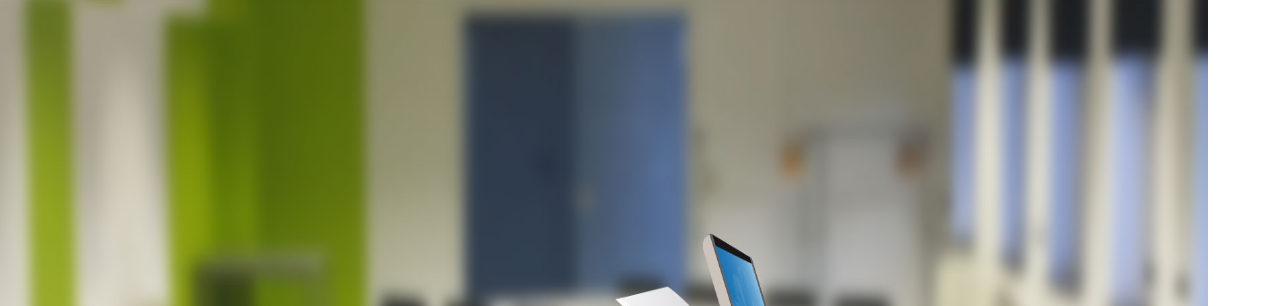
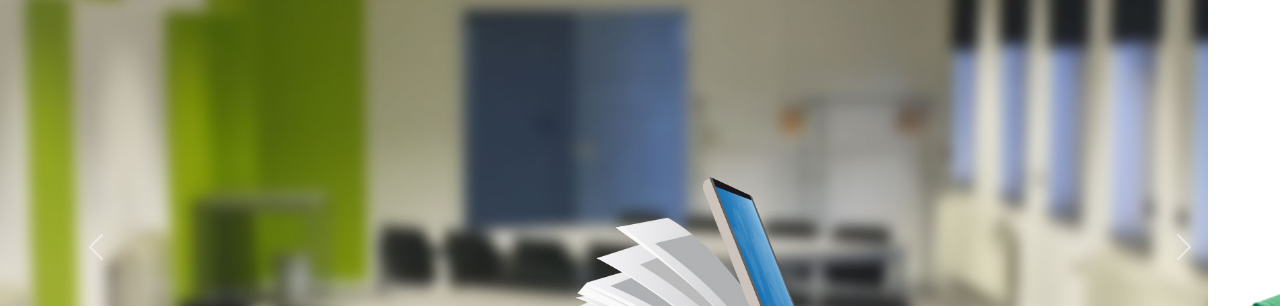
Before and after one commit to aboli105/Sca, a plain HTML site: page index.html in a window 1280 px wide. Shown: the part 74-380 px from the top of the page. Drawn offline with nearby package versions, Linux system fonts and the light colour scheme.

```diff
--- a/sca.css
+++ b/sca.css
@@ -2,9 +2,12 @@
     margin: auto;
 
 }
+.new{
+
+}
 .carousel {
     position: relative;
-    height: 82%;
+    height: 500px;
 }
 .carousel-item > img{
     height: 100%;
```
